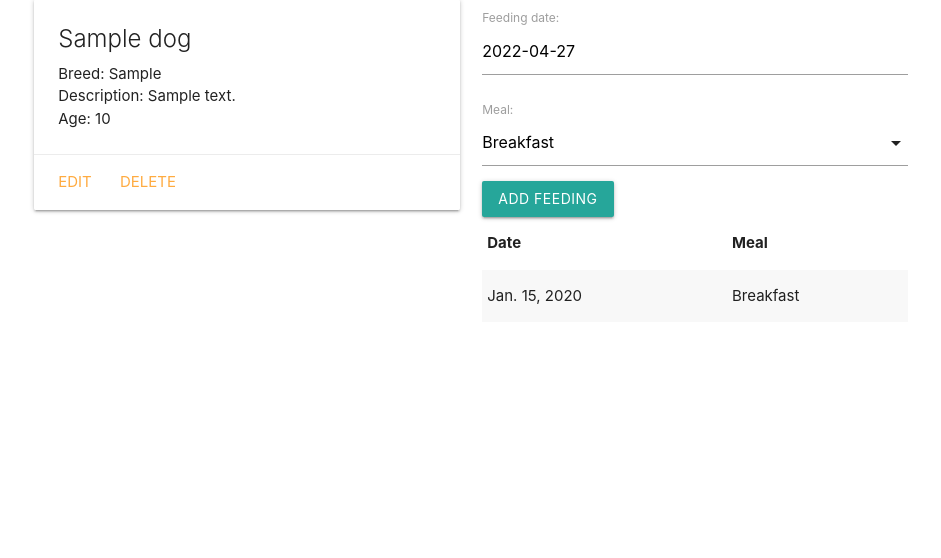
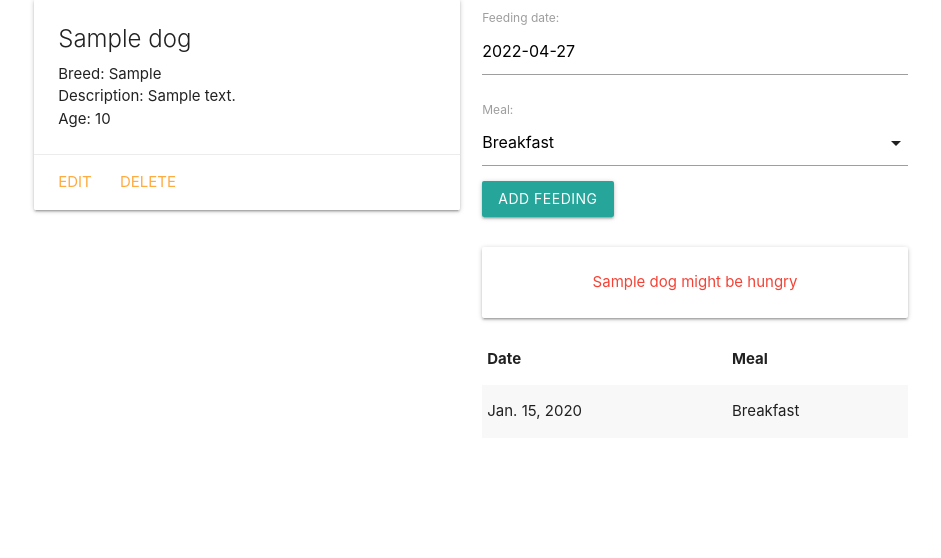
Before and after one commit to keeeeeyu/dog-collector-lab, a Django app: page /dogs/1/ in a window 1280 px wide. Shown: the part 209-767 px from the top of the page, without its empty margins (169-1110 px from the left). Run offline with Django 4.2, Linux system fonts and the light colour scheme; tables that the repository leaves empty hold one stand-in row (values such as "Sample post").

Commit message:
bonus finished. commit more often!!!!!!!!!!!!!!!!!!!!

```diff
--- a/dogcollector/main_app/models.py
+++ b/dogcollector/main_app/models.py
@@ -1,6 +1,6 @@
 from django.db import models
 from django.urls import reverse
-
+from datetime import date
 # Create your models here.
 class Dog(models.Model):
     name = models.CharField(max_length=100)
@@ -13,6 +13,9 @@ class Dog(models.Model):
 
     def get_absolute_url(self):
         return reverse('detail', kwargs={'dog_id': self.id})
+
+    def fed_for_today(self):
+        return self.feeding_set.filter(date=date.today()).count() >= len(MEALS)
 
 MEALS = (
     ('B', 'Breakfast'),
--- a/dogcollector/main_app/templates/dog/detail.html
+++ b/dogcollector/main_app/templates/dog/detail.html
@@ -30,6 +30,14 @@
             {{ feeding_form.as_p }}
             <input type="submit" value="Add Feeding" class="btn">
         </form>
+        <br>
+
+        {% if dog.fed_for_today %}
+            <div class="card-panel teal-text center-align">{{ dog.name }} has been fed all meals for today</div>
+        {% else %}
+        <div class="card-panel red-text center-align">{{ dog.name }} might be hungry</div>
+        {% endif %}
+
         <table class="striped">
             <thead>
                 <tr><th>Date</th><th>Meal</th></tr>
```
